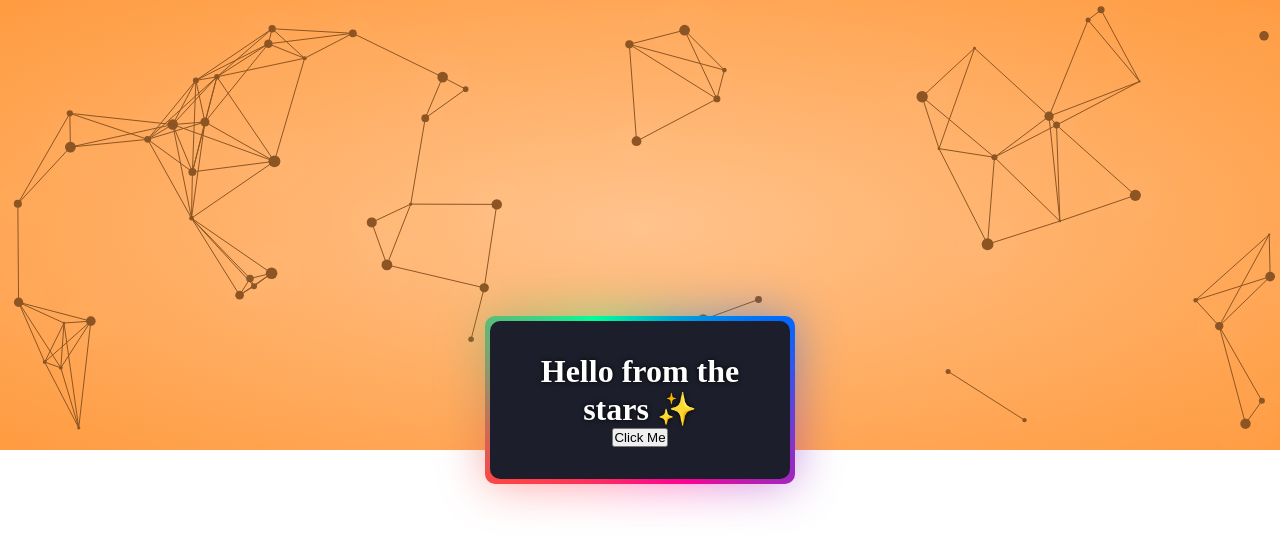
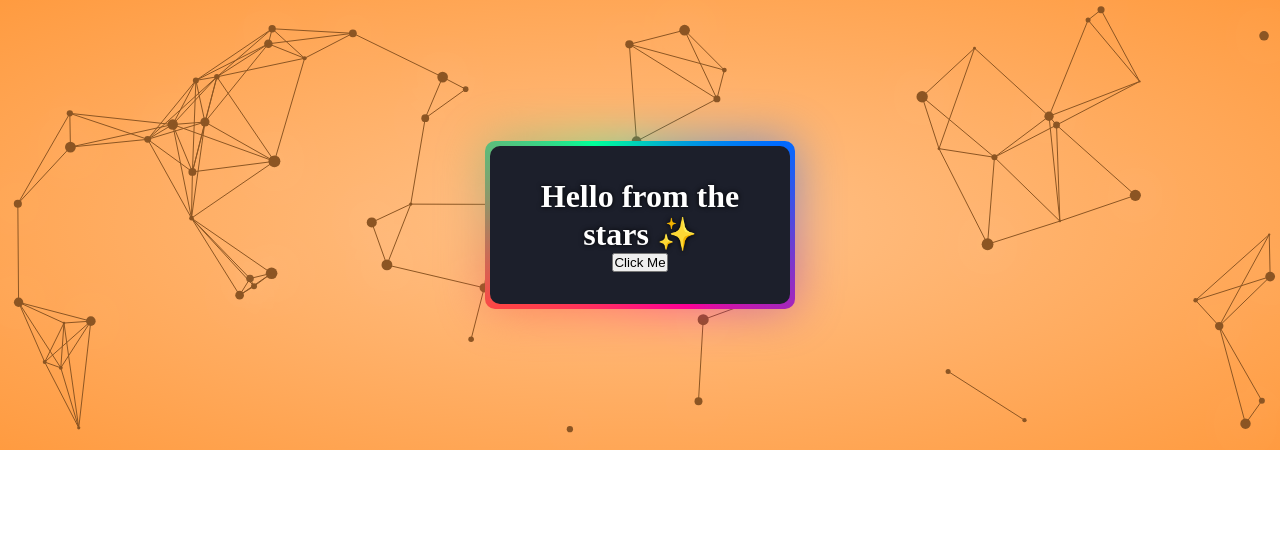
Before and after one commit to Hasansarwer/particles, a plain HTML site: page index.html in a window 1280 px wide. Drawn offline with Linux system fonts and the light colour scheme.

Commit message:
overlay changed

```diff
--- a/style.css
+++ b/style.css
@@ -19,7 +19,7 @@
   top: 0;
   left: 0;
   width: 100%;
-  height: 100%;
+  height: 450px;
   z-index: 1;       /* on top of canvas */
   display: flex;
   flex-direction: column;
```
